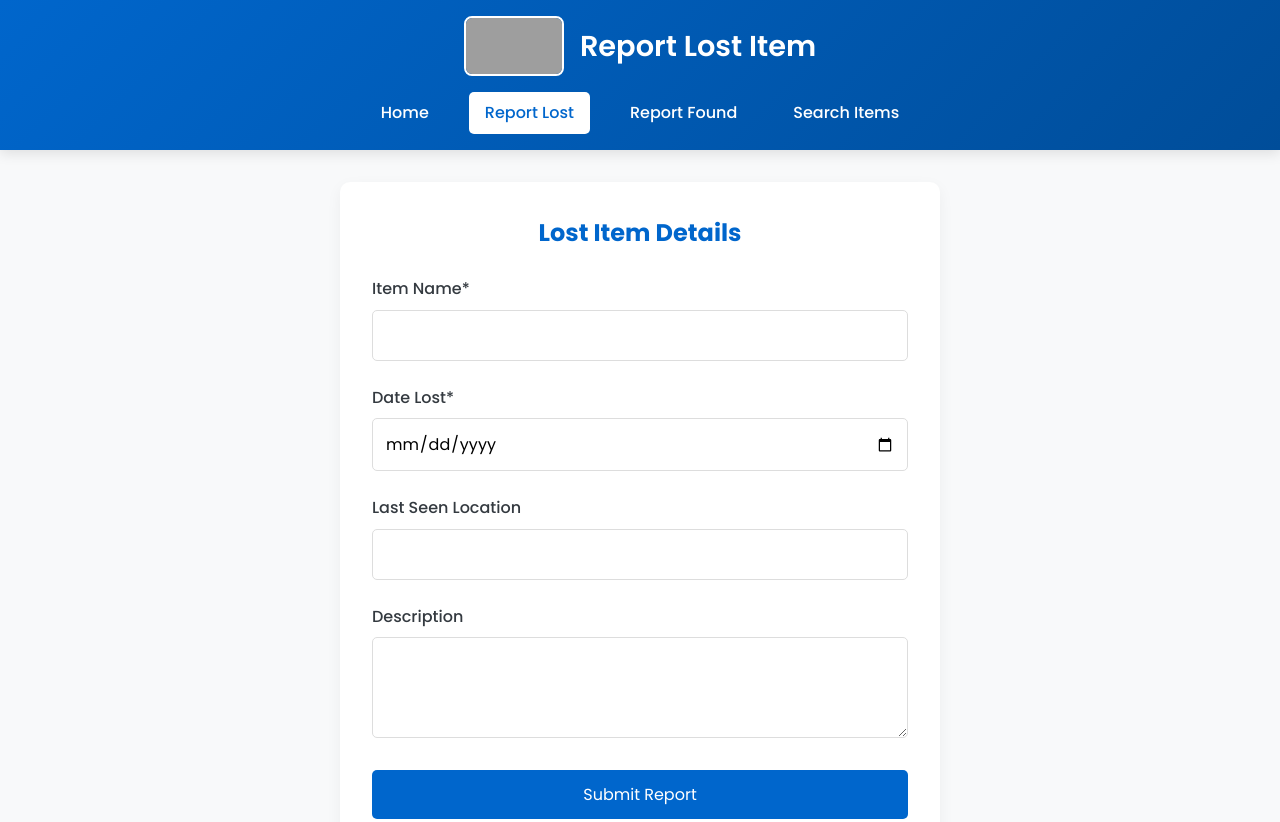
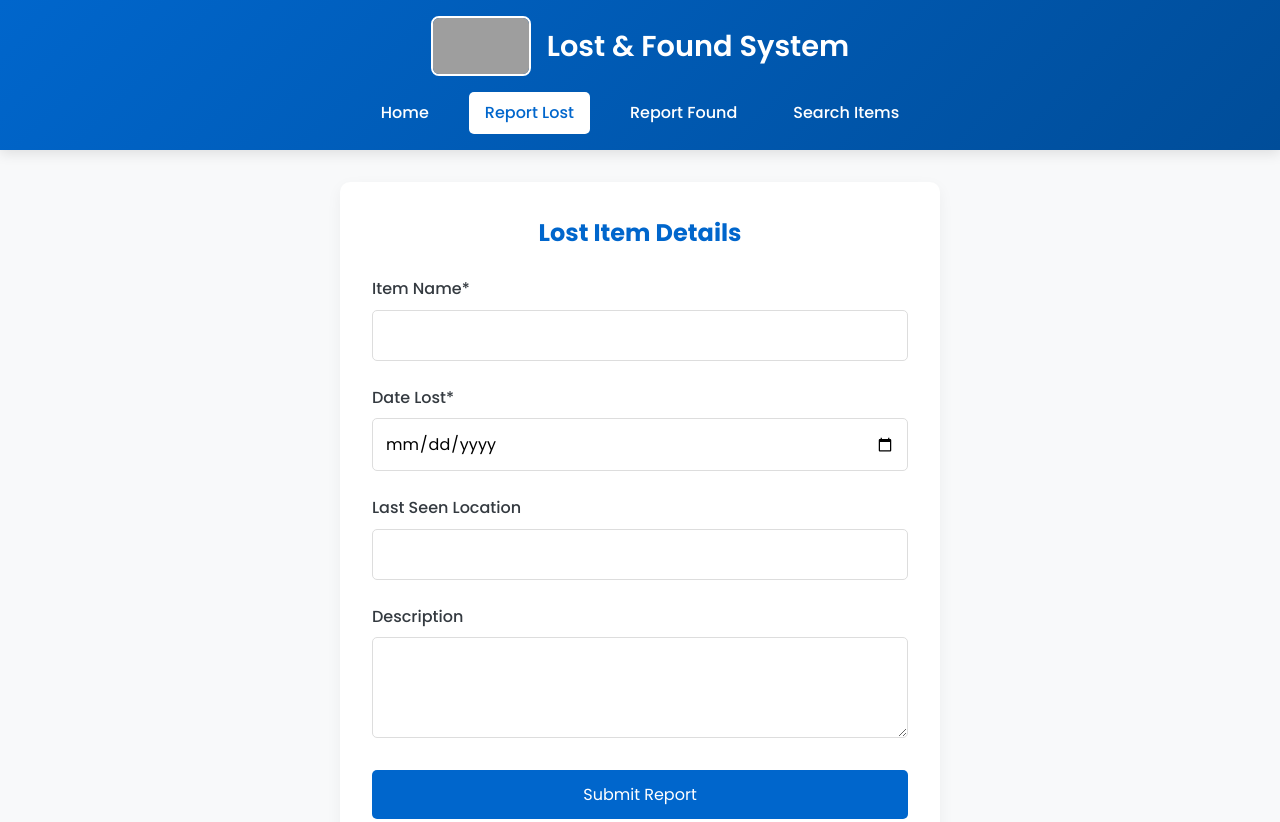
Before and after one commit to Darshan-Patil-18/DE-PROJECT, a plain HTML site: page report-lost.html in a window 1280 px wide. Shown: the top 822 px of the page. Drawn offline with Linux system fonts and the light colour scheme; grey boxes are pictures that could not be loaded.

Commit message:
report-lost.html

```diff
--- a/report-lost.html
+++ b/report-lost.html
@@ -11,7 +11,7 @@
         <div class="header-container">
             <div class="logo">
                 <img src= "https://www.sal.edu.in/storage/site-data/logo-1.png" alt="SAL College Logo" width = 100 height = 100>
-                <h1>Report Lost Item</h1>
+                <h1>Lost & Found System</h1>
             </div>
             <nav class="nav">
                 <a href="index.html">Home</a>
```
